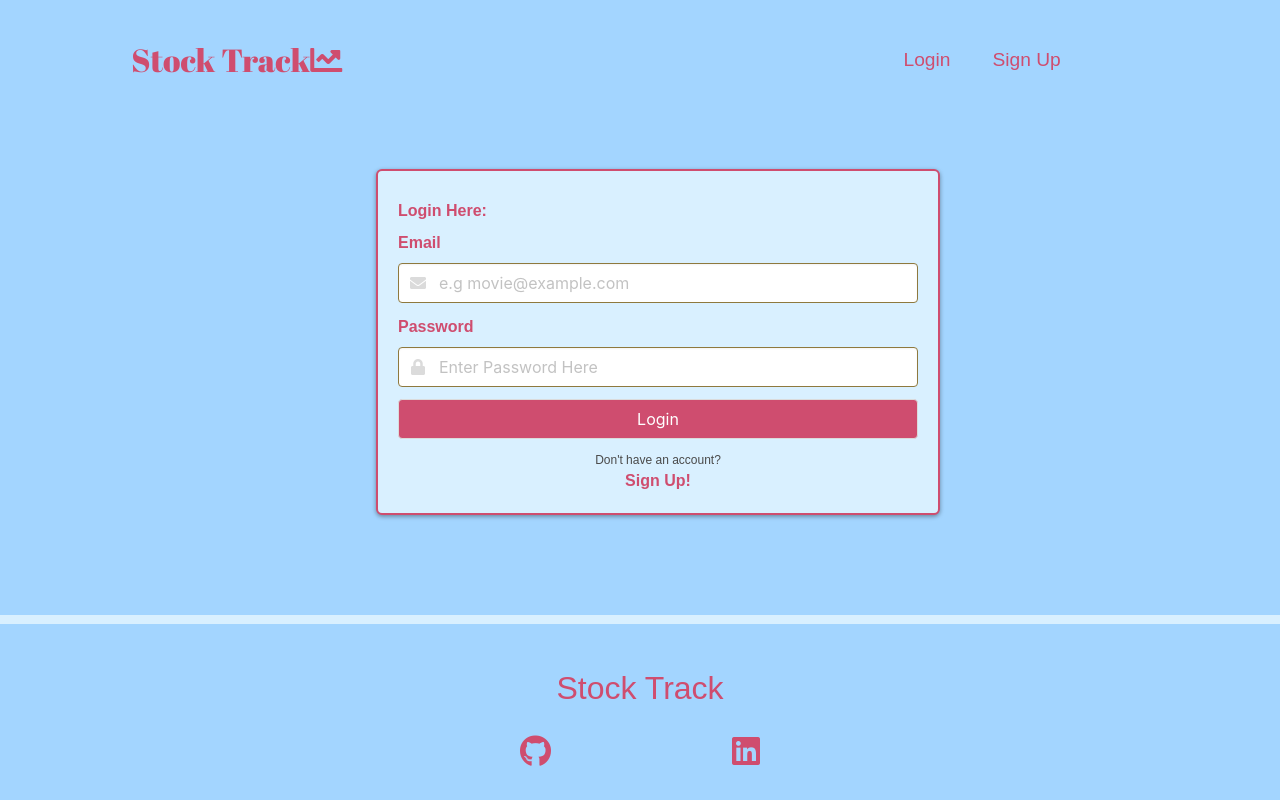
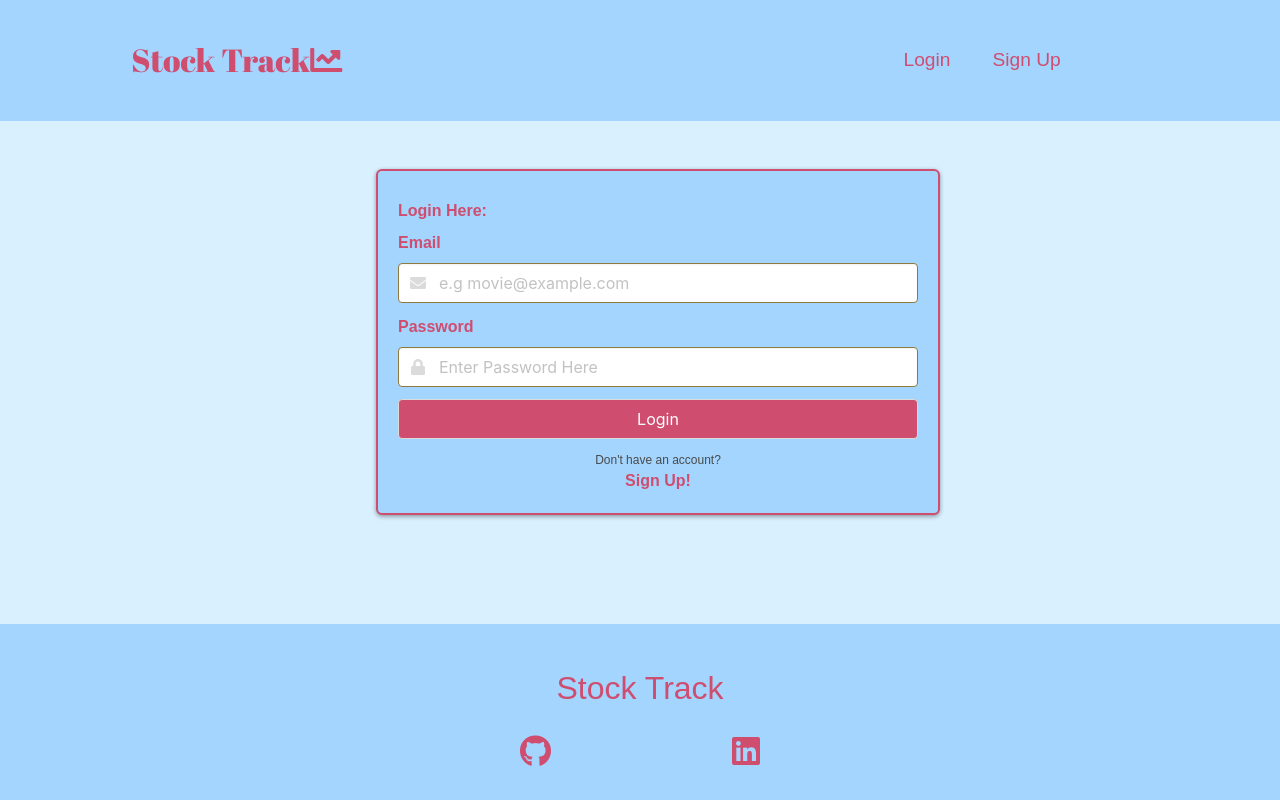
Before and after one commit to John-Tascione/stock-tracker, a React (Create React App) app in the folder client/: page /login in a window 1280 px wide. Built offline with nearby package versions, Linux system fonts and the light colour scheme.

Commit message:
updated styling

```diff
--- a/client/src/pages/login/style.css
+++ b/client/src/pages/login/style.css
@@ -1,5 +1,6 @@
+
 #submit{
-    background-color: #D9F0FF ;
+    background-color: #a3d5ff ;
 }
 
 h1, .label{
@@ -20,6 +21,7 @@ h1, .label{
 .form{
     border: #CF4D6F solid 2px !important;
 }
+
 .hero-body{
-    padding-bottom: 100px ;
+    background-color: #D9F0FF;
 }
--- a/client/src/pages/signup/style.css
+++ b/client/src/pages/signup/style.css
@@ -1,5 +1,5 @@
 #submit{
-    background-color: #D9F0FF ;
+    background-color: #a3d5ff ;
 }
 
 h1, .label{
@@ -20,3 +20,7 @@ h1, .label{
 .form{
     border: #CF4D6F solid 2px !important;
 }
+
+.hero-body{
+    background-color: #D9F0FF;
+}
```
